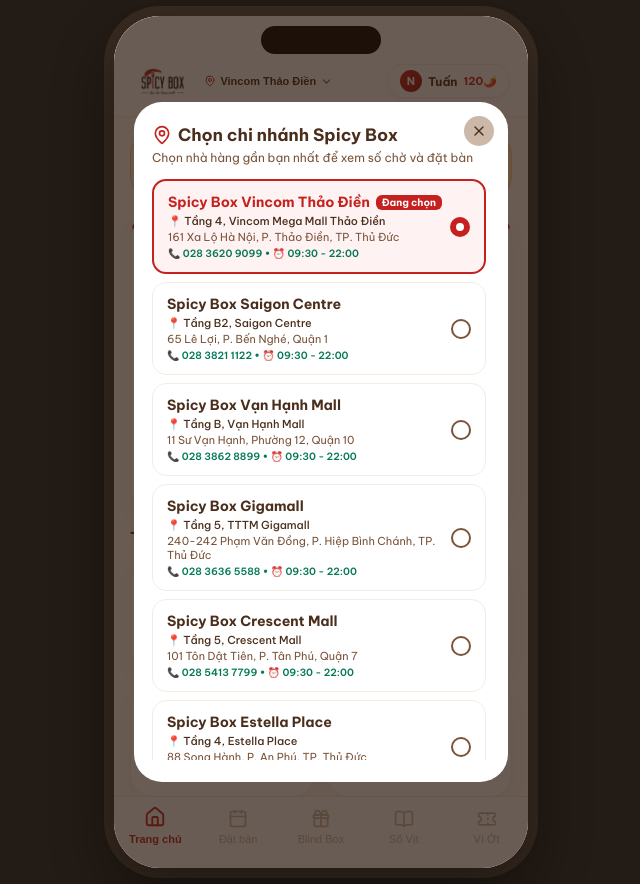
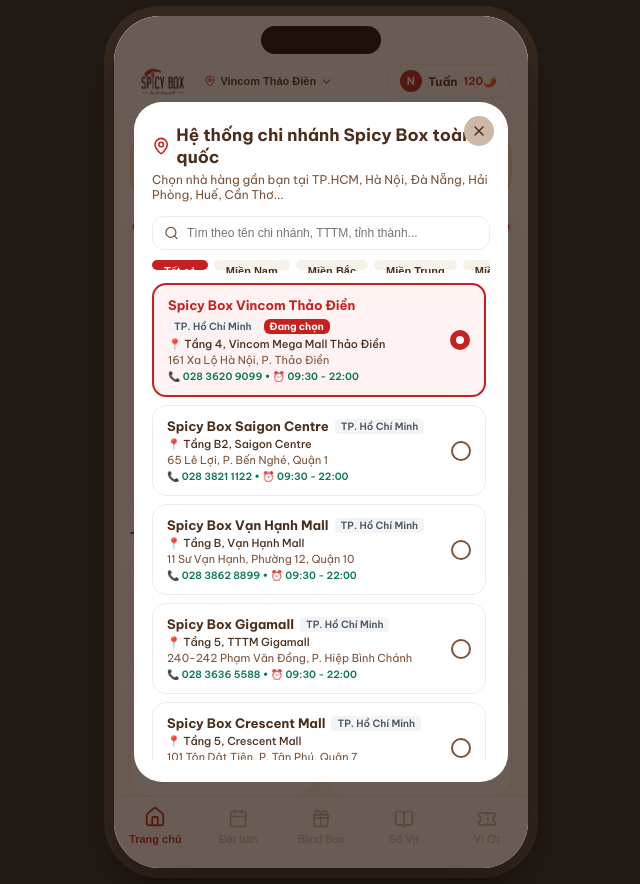
Before and after one commit to tuantuhuynh2007-boop/StoreDesignThinking, a React (Vite) app in the folder spicy-box-app/: page / in a window 1280 px wide. Both pictures are taken after a click on the button "Vincom Thảo Điền". Shown: the whole page, without its empty margins (319-959 px from the left). Built offline with nearby package versions, Linux system fonts and the light colour scheme.

Commit message:
Feat: Mo rong danh sach chi nhanh Spicy Box toan quoc (TP.HCM, Ha Noi, Da Nang, Hai Phong, Hue, Nha Trang, Can Tho, Binh Duong, Dong Nai) kem bo loc vung mien va thanh tim kiem

```diff
--- a/spicy-box-app/src/App.tsx
+++ b/spicy-box-app/src/App.tsx
@@ -1,5 +1,5 @@
 import { useState, useEffect } from 'react';
-import { Home, Calendar, Gift, BookOpen, Ticket, CheckCircle, Sparkles, Plus, Minus, ArrowLeft, ShieldCheck, Copy, Loader2, LogIn, LogOut, X, MapPin, ChevronDown } from 'lucide-react';
+import { Home, Calendar, Gift, BookOpen, Ticket, CheckCircle, Sparkles, Plus, Minus, ArrowLeft, ShieldCheck, Copy, Loader2, LogIn, LogOut, X, MapPin, ChevronDown, Search } from 'lucide-react';
 import type { Season, Mascot } from './types';
 import { INITIAL_MASCOTS } from './data/mascots';
 
@@ -8,19 +8,41 @@ export interface Branch {
   name: string;
   mall: string;
   address: string;
-  district: string;
+  city: string;
+  region: 'Miền Nam' | 'Miền Bắc' | 'Miền Trung' | 'Miền Tây';
   hotline: string;
 }
 
 export const BRANCHES: Branch[] = [
-  { id: 'thaodien', name: 'Spicy Box Vincom Thảo Điền', mall: 'Tầng 4, Vincom Mega Mall Thảo Điền', address: '161 Xa Lộ Hà Nội, P. Thảo Điền', district: 'TP. Thủ Đức', hotline: '028 3620 9099' },
-  { id: 'saigoncentre', name: 'Spicy Box Saigon Centre', mall: 'Tầng B2, Saigon Centre', address: '65 Lê Lợi, P. Bến Nghé', district: 'Quận 1', hotline: '028 3821 1122' },
-  { id: 'vanhanh', name: 'Spicy Box Vạn Hạnh Mall', mall: 'Tầng B, Vạn Hạnh Mall', address: '11 Sư Vạn Hạnh, Phường 12', district: 'Quận 10', hotline: '028 3862 8899' },
-  { id: 'gigamall', name: 'Spicy Box Gigamall', mall: 'Tầng 5, TTTM Gigamall', address: '240-242 Phạm Văn Đồng, P. Hiệp Bình Chánh', district: 'TP. Thủ Đức', hotline: '028 3636 5588' },
-  { id: 'crescent', name: 'Spicy Box Crescent Mall', mall: 'Tầng 5, Crescent Mall', address: '101 Tôn Dật Tiên, P. Tân Phú', district: 'Quận 7', hotline: '028 5413 7799' },
-  { id: 'estella', name: 'Spicy Box Estella Place', mall: 'Tầng 4, Estella Place', address: '88 Song Hành, P. An Phú', district: 'TP. Thủ Đức', hotline: '028 3636 3311' },
-  { id: 'gonguyenthithap', name: 'Spicy Box GO! Nguyễn Thị Thập', mall: 'Tầng 2, GO! Nguyễn Thị Thập', address: '99 Nguyễn Thị Thập, P. Tân Phú', district: 'Quận 7', hotline: '028 3775 6677' },
-  { id: 'parcmall', name: 'Spicy Box Parcmall', mall: 'Tầng 4, TTTM Parcmall', address: '547 Tạ Quang Bửu, Phường 4', district: 'Quận 8', hotline: '028 3850 4488' },
+  // --- TP. HỒ CHÍ MINH (MIỀN NAM) ---
+  { id: 'thaodien', name: 'Spicy Box Vincom Thảo Điền', mall: 'Tầng 4, Vincom Mega Mall Thảo Điền', address: '161 Xa Lộ Hà Nội, P. Thảo Điền', city: 'TP. Hồ Chí Minh', region: 'Miền Nam', hotline: '028 3620 9099' },
+  { id: 'saigoncentre', name: 'Spicy Box Saigon Centre', mall: 'Tầng B2, Saigon Centre', address: '65 Lê Lợi, P. Bến Nghé, Quận 1', city: 'TP. Hồ Chí Minh', region: 'Miền Nam', hotline: '028 3821 1122' },
+  { id: 'vanhanh', name: 'Spicy Box Vạn Hạnh Mall', mall: 'Tầng B, Vạn Hạnh Mall', address: '11 Sư Vạn Hạnh, Phường 12, Quận 10', city: 'TP. Hồ Chí Minh', region: 'Miền Nam', hotline: '028 3862 8899' },
+  { id: 'gigamall', name: 'Spicy Box Gigamall', mall: 'Tầng 5, TTTM Gigamall', address: '240-242 Phạm Văn Đồng, P. Hiệp Bình Chánh', city: 'TP. Hồ Chí Minh', region: 'Miền Nam', hotline: '028 3636 5588' },
+  { id: 'crescent', name: 'Spicy Box Crescent Mall', mall: 'Tầng 5, Crescent Mall', address: '101 Tôn Dật Tiên, P. Tân Phú, Quận 7', city: 'TP. Hồ Chí Minh', region: 'Miền Nam', hotline: '028 5413 7799' },
+  { id: 'aeontanphu', name: 'Spicy Box AEON Mall Tân Phú', mall: 'Tầng 3, AEON Mall Tân Phú Celadon', address: '30 Bờ Bao Tân Thắng, P. Sơn Kỳ, Q. Tân Phú', city: 'TP. Hồ Chí Minh', region: 'Miền Nam', hotline: '028 6288 7733' },
+  { id: 'estella', name: 'Spicy Box Estella Place', mall: 'Tầng 4, Estella Place', address: '88 Song Hành, P. An Phú, TP. Thủ Đức', city: 'TP. Hồ Chí Minh', region: 'Miền Nam', hotline: '028 3636 3311' },
+  { id: 'gonguyenthithap', name: 'Spicy Box GO! Nguyễn Thị Thập', mall: 'Tầng 2, GO! Nguyễn Thị Thập', address: '99 Nguyễn Thị Thập, P. Tân Phú, Quận 7', city: 'TP. Hồ Chí Minh', region: 'Miền Nam', hotline: '028 3775 6677' },
+  { id: 'parcmall', name: 'Spicy Box Parcmall', mall: 'Tầng 4, TTTM Parcmall', address: '547 Tạ Quang Bửu, Phường 4, Quận 8', city: 'TP. Hồ Chí Minh', region: 'Miền Nam', hotline: '028 3850 4488' },
+
+  // --- HÀ NỘI & HẢI PHÒNG (MIỀN BẮC) ---
+  { id: 'lottewestlake', name: 'Spicy Box Lotte Mall Tây Hồ', mall: 'Tầng 3, Lotte Mall West Lake', address: '272 Võ Chí Công, P. Phú Thượng, Q. Tây Hồ', city: 'Hà Nội', region: 'Miền Bắc', hotline: '024 3333 8899' },
+  { id: 'aeonhadong', name: 'Spicy Box AEON Mall Hà Đông', mall: 'Tầng 2, AEON Mall Hà Đông', address: 'Khu dân cư Hoàng Văn Thụ, P. Dương Nội, Q. Hà Đông', city: 'Hà Nội', region: 'Miền Bắc', hotline: '024 3765 4422' },
+  { id: 'aeonlechan', name: 'Spicy Box AEON Mall Lê Chân', mall: 'Tầng 1, AEON Mall Hải Phòng Lê Chân', address: '10 Võ Nguyên Giáp, P. Kênh Dương, Q. Lê Chân', city: 'Hải Phòng', region: 'Miền Bắc', hotline: '0225 355 6688' },
+
+  // --- ĐÀ NẴNG, HUẾ & NHA TRANG (MIỀN TRUNG) ---
+  { id: 'aeondanang', name: 'Spicy Box AEON Mall Thanh Khê', mall: 'Tầng 3, AEON Mall Thanh Khê', address: '46 Điện Biên Phủ, P. Chính Gián, Q. Thanh Khê', city: 'Đà Nẵng', region: 'Miền Trung', hotline: '0236 388 9922' },
+  { id: 'lottedanang', name: 'Spicy Box Lotte Mart Đà Nẵng', mall: 'Tầng 2 (2F-28), Lotte Mart Đà Nẵng', address: '06 Nại Nam, P. Hòa Cường Bắc, Q. Hải Châu', city: 'Đà Nẵng', region: 'Miền Trung', hotline: '0236 361 1155' },
+  { id: 'aeonhue', name: 'Spicy Box AEON Mall Huế', mall: 'Tầng 1, TTTM AEON Mall Huế', address: '8 Võ Nguyên Giáp, P. An Đông', city: 'Huế', region: 'Miền Trung', hotline: '0234 388 6699' },
+  { id: 'gonhatrang', name: 'Spicy Box GO! Nha Trang', mall: 'Tầng 1, TTTM GO! Nha Trang', address: 'Lô 4, Đường 19/5, KĐT Vĩnh Điềm Trung', city: 'Nha Trang', region: 'Miền Trung', hotline: '0258 389 4488' },
+
+  // --- BÌNH DƯƠNG & ĐỒNG NAI (ĐÔNG NAM BỘ) ---
+  { id: 'aeonbinhduong', name: 'Spicy Box AEON Mall Canary', mall: 'Tầng 1, AEON Mall Bình Dương Canary', address: '01 Đại lộ Bình Dương, Thuận Giao, TP. Thuận An', city: 'Bình Dương', region: 'Miền Nam', hotline: '0274 625 9933' },
+  { id: 'godian', name: 'Spicy Box GO! Dĩ An', mall: 'Tầng trệt, TTTM GO! Dĩ An', address: 'Quốc lộ 1K, P. Đông Hòa, TP. Dĩ An', city: 'Bình Dương', region: 'Miền Nam', hotline: '0274 377 8822' },
+  { id: 'coopbienhoa', name: 'Spicy Box Co.opmart Biên Hòa', mall: 'Tầng 2, Co.opmart Biên Hòa', address: '121 Phạm Văn Thuận, P. Thống Nhất, TP. Biên Hòa', city: 'Đồng Nai', region: 'Miền Nam', hotline: '0251 382 7799' },
+
+  // --- CẦN THƠ & MIỀN TÂY ---
+  { id: 'sensecitycantho', name: 'Spicy Box Sense City Cần Thơ', mall: 'Tầng 2 (L2-011), TTTM Sense City', address: '01 Đại lộ Hòa Bình, P. Tân An, Q. Ninh Kiều', city: 'Cần Thơ', region: 'Miền Tây', hotline: '0292 368 8899' },
 ];
 
 export interface UserProfile {
@@ -188,6 +210,8 @@ export function App() {
     return BRANCHES[0];
   });
   const [showBranchModal, setShowBranchModal] = useState(false);
+  const [branchRegionFilter, setBranchRegionFilter] = useState<string>('Tất cả');
+  const [branchSearchQuery, setBranchSearchQuery] = useState<string>('');
 
   const handleSelectBranch = (branch: Branch) => {
     setSelectedBranch(branch);
@@ -537,7 +561,7 @@ export function App() {
                         {selectedBranch.name}
                       </div>
                       <div style={{ fontSize: '11px', color: 'var(--wood-medium)', marginTop: '2px' }}>
-                        {selectedBranch.mall} • {selectedBranch.district}
+                        {selectedBranch.mall} • {selectedBranch.city}
                       </div>
                     </div>
                     <div style={{
@@ -1004,7 +1028,7 @@ export function App() {
                   <div style={{ display: 'flex', justifyContent: 'space-between', marginBottom: '6px' }}>
                     <span style={{ color: 'var(--wood-medium)' }}>Địa chỉ:</span>
                     <span style={{ color: 'var(--wood-dark)', textAlign: 'right', maxWidth: '60%', fontSize: '11px' }}>
-                      {selectedBranch.address}, {selectedBranch.district}
+                      {selectedBranch.address}, {selectedBranch.city}
                     </span>
                   </div>
                   <div style={{ display: 'flex', justifyContent: 'space-between', marginBottom: '6px' }}>
@@ -1506,17 +1530,73 @@ export function App() {
               <div style={{ display: 'flex', alignItems: 'center', gap: '6px' }}>
                 <MapPin size={20} color="var(--red-primary)" />
                 <h3 style={{ fontSize: '17px', fontWeight: 700, color: 'var(--wood-dark)' }}>
-                  Chọn chi nhánh Spicy Box
+                  Hệ thống chi nhánh Spicy Box toàn quốc
                 </h3>
               </div>
               <p style={{ fontSize: '12px', color: 'var(--wood-medium)', marginTop: '4px' }}>
-                Chọn nhà hàng gần bạn nhất để xem số chờ và đặt bàn
+                Chọn nhà hàng gần bạn tại TP.HCM, Hà Nội, Đà Nẵng, Hải Phòng, Huế, Cần Thơ...
               </p>
+            </div>
+
+            {/* Ô tìm kiếm nhanh chi nhánh */}
+            <div style={{ position: 'relative', marginBottom: '10px' }}>
+              <Search size={15} color="var(--wood-medium)" style={{ position: 'absolute', left: 12, top: '50%', transform: 'translateY(-50%)' }} />
+              <input
+                type="text"
+                placeholder="Tìm theo tên chi nhánh, TTTM, tỉnh thành..."
+                value={branchSearchQuery}
+                onChange={e => setBranchSearchQuery(e.target.value)}
+                style={{
+                  width: '100%', padding: '9px 12px 9px 34px', borderRadius: '12px',
+                  border: '1.5px solid var(--wood-tint)', fontSize: '12px', outline: 'none',
+                  boxSizing: 'border-box'
+                }}
+              />
+              {branchSearchQuery && (
+                <button
+                  onClick={() => setBranchSearchQuery('')}
+                  style={{
+                    position: 'absolute', right: 10, top: '50%', transform: 'translateY(-50%)',
+                    background: 'none', border: 'none', color: 'var(--wood-medium)', cursor: 'pointer', fontSize: '12px'
+                  }}
+                >
+                  ✕
+                </button>
+              )}
+            </div>
+
+            {/* Bộ lọc vùng miền */}
+            <div style={{ display: 'flex', gap: '6px', overflowX: 'auto', paddingBottom: '8px', marginBottom: '10px' }}>
+              {['Tất cả', 'Miền Nam', 'Miền Bắc', 'Miền Trung', 'Miền Tây'].map(r => (
+                <button
+                  key={r}
+                  onClick={() => setBranchRegionFilter(r)}
+                  style={{
+                    padding: '5px 12px', borderRadius: '9999px', border: 'none', cursor: 'pointer',
+                    fontSize: '11px', fontWeight: 600, whiteSpace: 'nowrap',
+                    background: branchRegionFilter === r ? 'var(--red-primary)' : 'var(--bg-surface-subtle)',
+                    color: branchRegionFilter === r ? '#fff' : 'var(--wood-dark)',
+                    transition: 'all 0.15s ease'
+                  }}
+                >
+                  {r}
+                </button>
+              ))}
             </div>
 
             {/* Danh sách các chi nhánh */}
             <div style={{ overflowY: 'auto', display: 'flex', flexDirection: 'column', gap: '8px', paddingRight: '4px' }}>
-              {BRANCHES.map(b => {
+              {BRANCHES
+                .filter(b => {
+                  const matchRegion = branchRegionFilter === 'Tất cả' || b.region === branchRegionFilter;
+                  const matchSearch = !branchSearchQuery.trim() ||
+                    b.name.toLowerCase().includes(branchSearchQuery.toLowerCase()) ||
+                    b.mall.toLowerCase().includes(branchSearchQuery.toLowerCase()) ||
+                    b.city.toLowerCase().includes(branchSearchQuery.toLowerCase()) ||
+                    b.address.toLowerCase().includes(branchSearchQuery.toLowerCase());
+                  return matchRegion && matchSearch;
+                })
+                .map(b => {
                 const isSelected = selectedBranch.id === b.id;
                 return (
                   <div
@@ -1535,9 +1615,12 @@ export function App() {
                     }}
                   >
                     <div style={{ flex: 1, paddingRight: '8px' }}>
-                      <div style={{ display: 'flex', alignItems: 'center', gap: '6px' }}>
-                        <span style={{ fontSize: '14px', fontWeight: 700, color: isSelected ? 'var(--red-primary)' : 'var(--wood-dark)' }}>
+                      <div style={{ display: 'flex', alignItems: 'center', gap: '6px', flexWrap: 'wrap' }}>
+                        <span style={{ fontSize: '13px', fontWeight: 700, color: isSelected ? 'var(--red-primary)' : 'var(--wood-dark)' }}>
                           {b.name}
+                        </span>
+                        <span style={{ fontSize: '10px', background: '#F3F4F6', color: '#4B5563', padding: '1px 6px', borderRadius: '4px', fontWeight: 600 }}>
+                          {b.city}
                         </span>
                         {isSelected && (
                           <span style={{ fontSize: '10px', background: 'var(--red-primary)', color: '#fff', padding: '1px 6px', borderRadius: '6px', fontWeight: 700 }}>
@@ -1549,7 +1632,7 @@ export function App() {
                         📍 {b.mall}
                       </div>
                       <div style={{ fontSize: '11px', color: 'var(--wood-medium)', marginTop: '2px' }}>
-                        {b.address}, {b.district}
+                        {b.address}
                       </div>
                       <div style={{ fontSize: '10px', color: '#047857', marginTop: '3px', fontWeight: 600 }}>
                         📞 {b.hotline} • ⏰ 09:30 - 22:00
```
